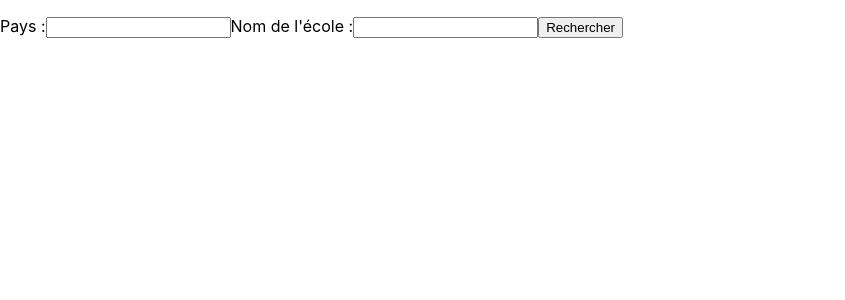
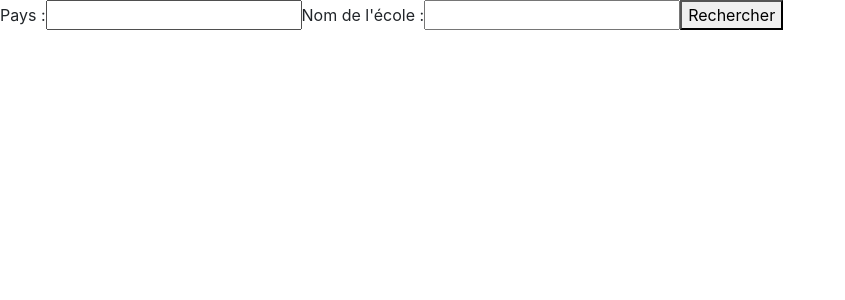
Before and after one commit to thomaslevaou/labelemmaus-test, a React (Create React App) app: page / in a window 1280 px wide. Shown: the top 300 px of the page, without its empty margins (0-845 px from the left). Built offline with nearby package versions, Linux system fonts and the light colour scheme.

Commit message:
Correction de la faute de frappe dans les schools list

```diff
--- a/package.json
+++ b/package.json
@@ -6,6 +6,7 @@
     "@testing-library/jest-dom": "^5.11.6",
     "@testing-library/react": "^11.2.2",
     "@testing-library/user-event": "^12.5.0",
+    "cross-fetch": "^3.0.6",
     "react": "^17.0.1",
     "react-dom": "^17.0.1",
     "react-scripts": "4.0.1",
--- a/public/index.html
+++ b/public/index.html
@@ -25,6 +25,8 @@
       Learn how to configure a non-root public URL by running `npm run build`.
     -->
     <title>Label Emmaüs - Test technique</title>
+    <link rel="stylesheet" href="https://stackpath.bootstrapcdn.com/bootstrap/4.4.1/css/bootstrap.min.css"
+          integrity="sha384-Vkoo8x4CGsO3+Hhxv8T/Q5PaXtkKtu6ug5TOeNV6gBiFeWPGFN9MuhOf23Q9Ifjh" crossorigin="anonymous">
   </head>
   <body>
     <noscript>You need to enable JavaScript to run this app.</noscript>
--- a/src/App.js
+++ b/src/App.js
@@ -1,11 +1,27 @@
-// import React, { Component } from 'react'
+import React, { Component } from 'react'
 import SearchForm from './SearchForm'
+import SchoolsList from './SchoolsList'
 import './App.css';
 
-function App() {
-  return (
-    <SearchForm />
-  );
+class App extends Component {
+
+  state = {
+    schoolsList: null
+  }
+
+  displaySchoolsList = schoolsList => {
+    this.setState({ schoolsList })
+  }
+
+  render () {
+    const { schoolsList } = this.state
+    return (
+      <div className="schools">
+        <SearchForm onStored={this.displaySchoolsList}/>
+        {(schoolsList && <SchoolsList schoolResults={schoolsList}/>)}
+      </div>
+    )
+  }
 }
 
 export default App;
--- a/src/SearchForm.js
+++ b/src/SearchForm.js
@@ -1,14 +1,15 @@
 // import PropTypes from 'prop-types'
 import React, { Component } from 'react'
-
+import PropTypes from 'prop-types'
 import './SearchForm.css'
+import { getAllSchools } from './SchoolsList'
 
 
 class SearchForm extends Component {
-  state = { country: '', schoolName: ''}
+  state = { stateName: '', schoolName: ''}
 
   handleCountry = event => {
-    this.setState({ country: event.target.value })
+    this.setState({ stateName: event.target.value })
   }
 
   handleSchoolName = event => {
@@ -17,9 +18,8 @@ class SearchForm extends Component {
 
   startSearch = event => {
     event.preventDefault()
-    // const newEntry = { country: this.state.country, schoolName: this.state.schoolName }
-    alert('Recherche lancée !')
-    // saveHOFEntry(newEntry, this.props.onStored)
+    const researchParameters = { stateName: this.state.stateName, schoolName: this.state.schoolName }
+    getAllSchools(researchParameters, this.props.onStored)
   }
 
   render() {
@@ -30,7 +30,7 @@ class SearchForm extends Component {
             Pays :
             <input
               type="text"
-              value={this.state.country}
+              value={this.state.stateName}
               onChange={this.handleCountry}
             />
           </label>
@@ -49,9 +49,9 @@ class SearchForm extends Component {
   }
 }
 
-/* SearchForm.propTypes = {
-  guesses: PropTypes.number.isRequired,
+
+SearchForm.propTypes = {
   onStored: PropTypes.func.isRequired
-} */
+}
 
 export default SearchForm
```
Also changed, not shown: 1 other file (tests, documents, lock files or other folders).
